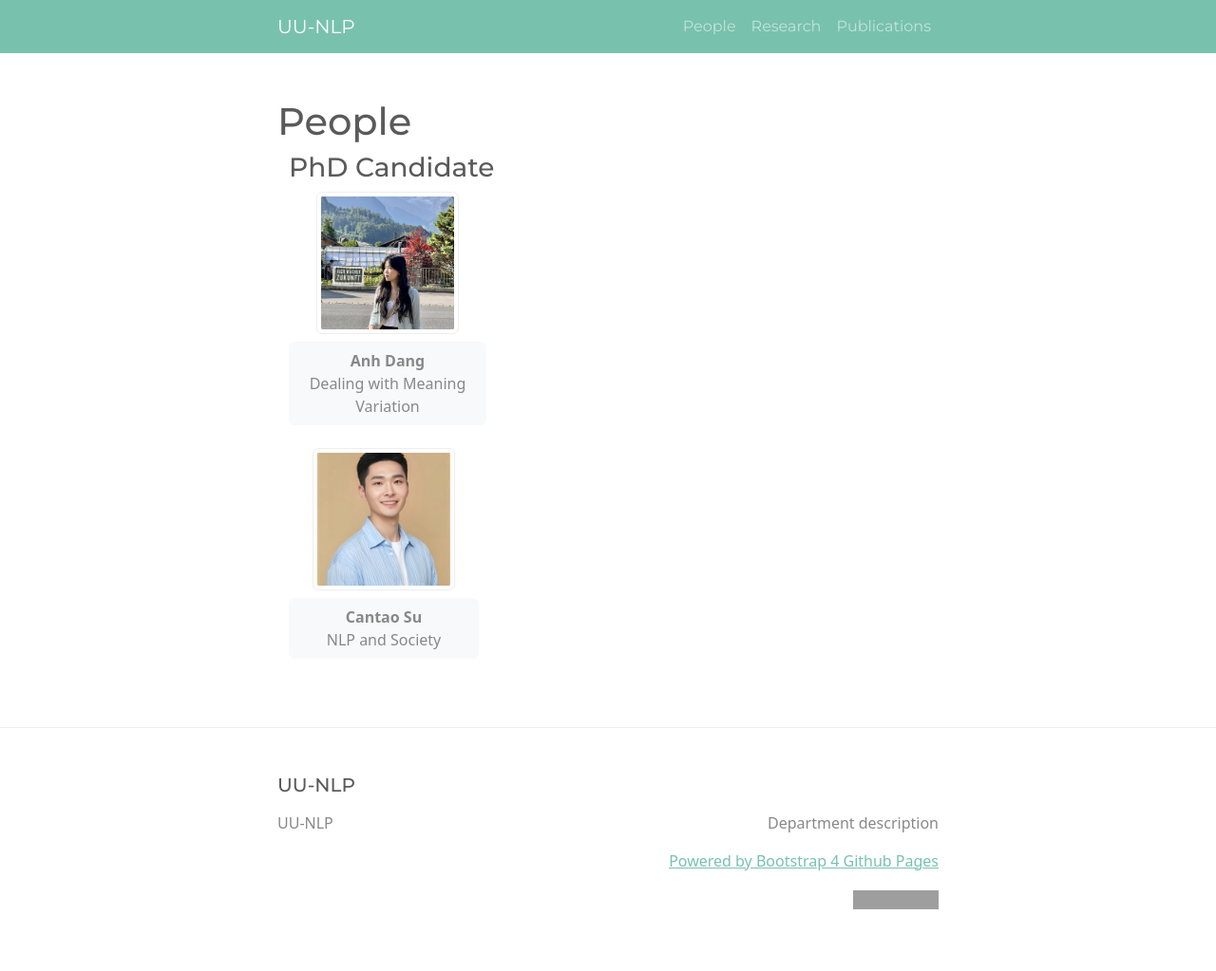
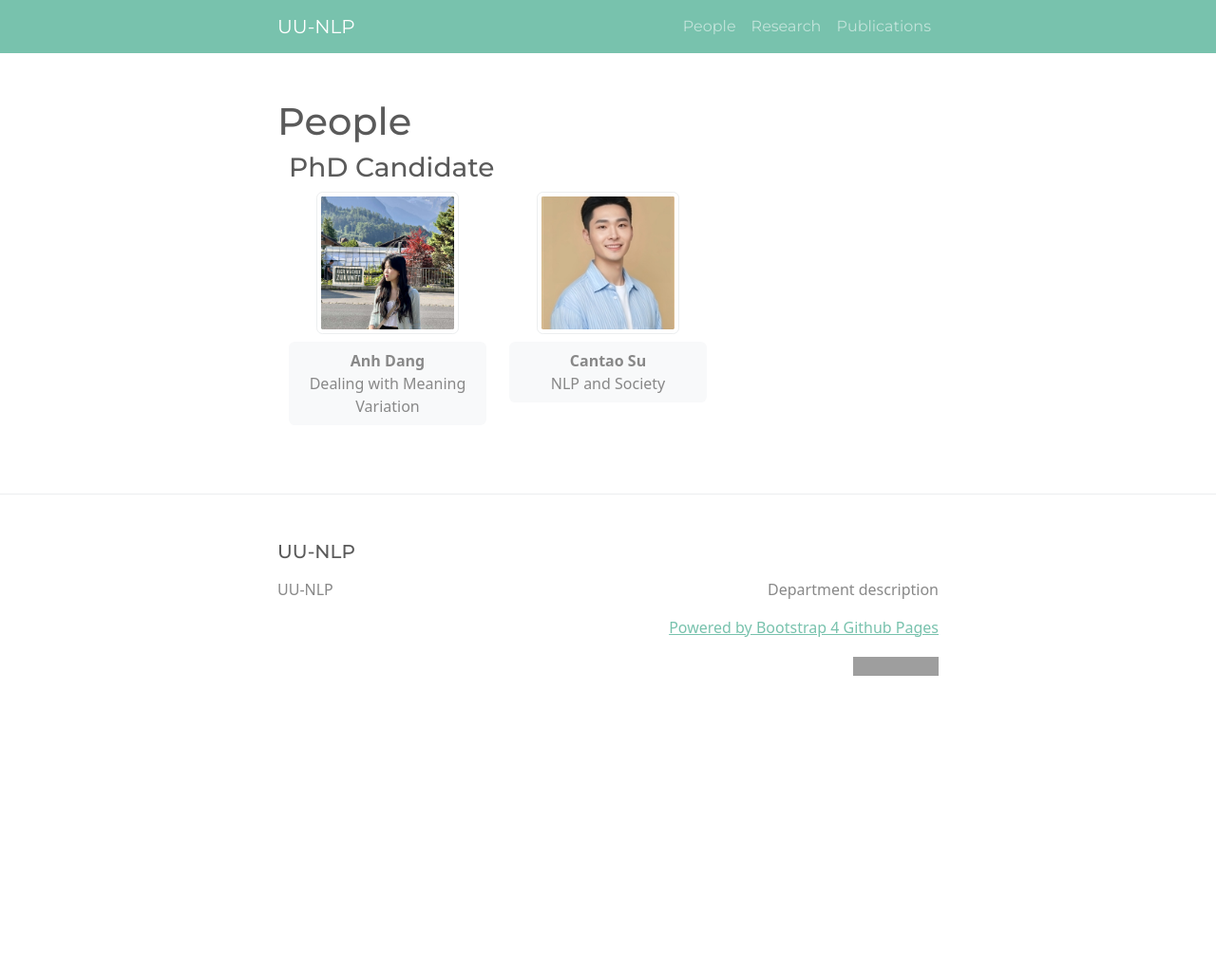
Before and after one commit to thaoanhdang/uu-nlp.github.io, a Jekyll site: the page built from people.md, in a window 1280 px wide. Shown: the whole page at 95% size. Built offline with Jekyll 4.4.1, drawn with Linux system fonts in a browser that asks for light colours; after the commit the page ends 900 px from its top, so only the background shows below that; grey boxes are pictures that could not be loaded.

Commit message:
Update people.md

```diff
--- a/people.md
+++ b/people.md
@@ -17,7 +17,6 @@ permalink: /people/
         Dealing with Meaning Variation
       </div>
     </div>
-    <div class="row text-center">
     <div class="col-md-4 mb-4">
       <img src="{{ 'assets/images/cantao.jpg' | relative_url }}" class="img-thumbnail rounded" style="width: 150px; height: 150px; object-fit: cover;" alt="cantao">
       <div class="mt-2 p-2 rounded bg-light">
```
